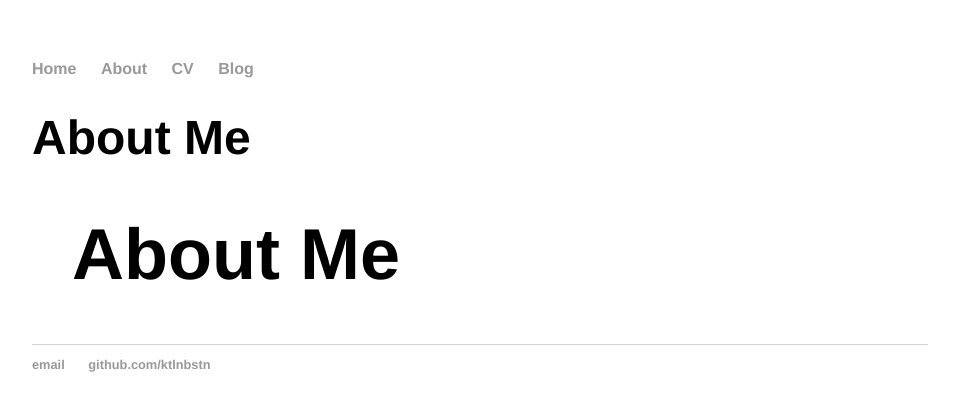
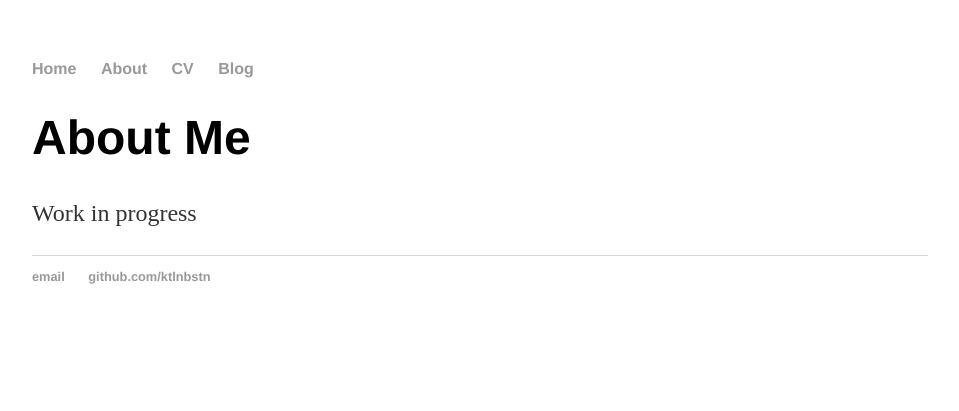
Before and after one commit to ktlnbstn/ktlnbstn.github.io, a Jekyll site: the page built from about/index.html, in a window 1280 px wide. Shown: the top 411 px of the page, without its empty margins (160-1119 px from the left). Built offline with Jekyll 4.4.1, drawn with Linux system fonts in a browser that asks for light colours.

Commit message:
update index.html

```diff
--- a/about/index.html
+++ b/about/index.html
@@ -2,8 +2,7 @@
 layout: default
 title: About Me
 ---
-	<h1>{{ page.title }}</h1>
-	<ul class="posts">
-
-	  <h1> About Me</h1>
-	</ul>
+<div class="blurb">
+	<h1>About Me</h1>
+	<p>Work in progress</a></p>
+</div><!-- /.blurb -->
```
